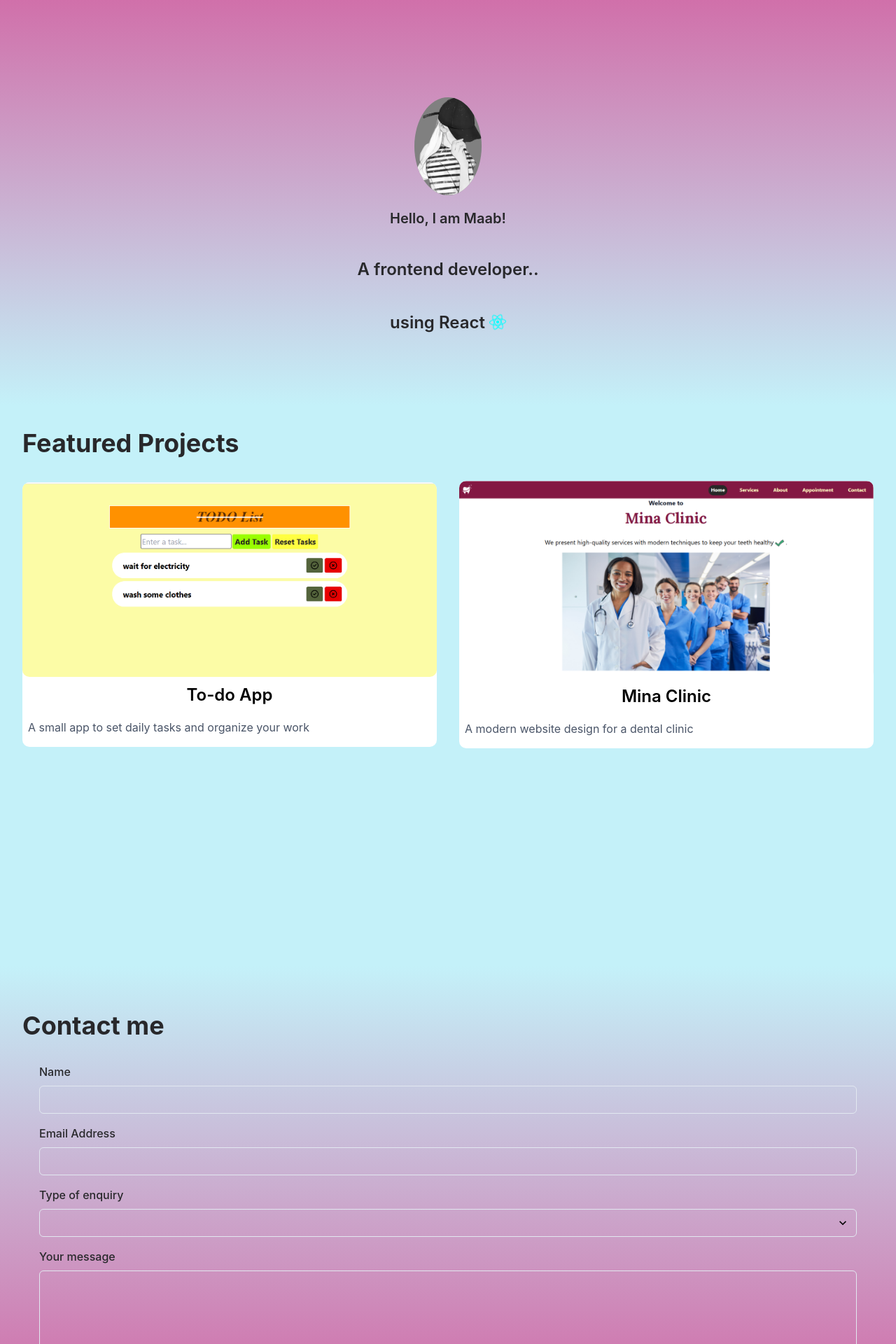
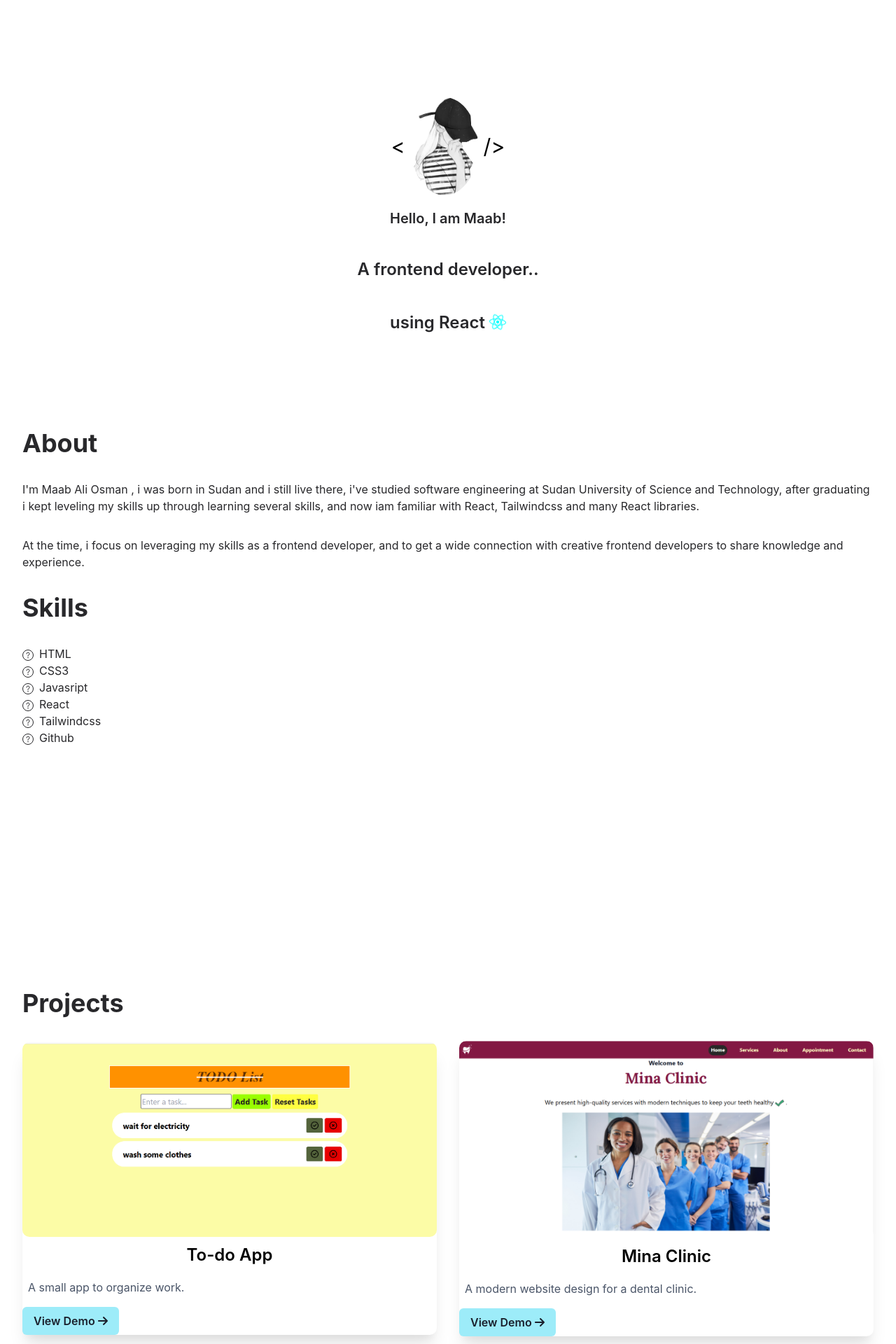
Before and after one commit to Maab3li/Portfolio, a React (Create React App) app: page / in a window 1280 px wide. Shown: the part 220-2140 px from the top of the page at 70% size. Built offline with nearby package versions, Linux system fonts and the light colour scheme.

Commit message:
added about&skills section changed profile picture changed themes updated styles and colors in contact section

```diff
--- a/src/App.css
+++ b/src/App.css
@@ -8,11 +8,15 @@ a:hover {
 
 a:active {
     color: #FFF;
-    background-color: palevioletred;
+}
+
+.sp {
+  font-size: 30px;
+  color: black;
 }
 
 .loader {
-    animation: animate 7s infinite;
+    animation: animate 3s infinite;
 }
 
 @keyframes animate {
--- /dev/null
+++ b/src/components/About.js
@@ -0,0 +1,37 @@
+import { Heading, List, ListIcon, ListItem,Text } from "@chakra-ui/react"
+import FullScreenSection from "./FullScreenSection"
+
+
+function About () {
+
+    return (
+        <FullScreenSection
+        backgroundColor="white"
+        _dark={{backgroundColor:'black'}}
+        isDarkBackground
+        p={8}
+        alignItems="flex-start"
+        spacing={8}
+        >
+            <Heading as="h1" id="about&skills-section" color='#28282B' _dark={{color:'#FFF'}}>
+            About
+            </Heading>
+            <Text color="#28282B" _dark={{color:'#FFF'}}>I'm Maab Ali Osman , i was born in Sudan and i still live there, i've studied software engineering at Sudan University of Science and Technology, after graduating i kept leveling my skills up through learning several skills, and now iam familiar with React, Tailwindcss and many React libraries.</Text>
+            <Text color="#28282B" _dark={{color:'#FFF'}}>At the time, i focus on leveraging my skills as a frontend developer, and to get a wide connection with creative frontend developers to share knowledge and experience.  </Text>
+            <Heading as="h1" color='#28282B' _dark={{color:'#FFF'}}>
+            Skills
+            </Heading>
+            <List>
+            <ListItem color='#28282B' _dark={{color:'#FFF'}}><ListIcon/>HTML</ListItem>
+            <ListItem color='#28282B' _dark={{color:'#FFF'}}><ListIcon/>CSS3</ListItem>
+            <ListItem color='#28282B' _dark={{color:'#FFF'}}><ListIcon/>Javasript</ListItem>
+            <ListItem color='#28282B' _dark={{color:'#FFF'}}><ListIcon/>React</ListItem>
+            <ListItem color='#28282B' _dark={{color:'#FFF'}}><ListIcon/>Tailwindcss</ListItem>
+            <ListItem color='#28282B' _dark={{color:'#FFF'}}><ListIcon/>Github</ListItem>
+
+            </List>
+        </FullScreenSection>
+    )
+}
+
+export default About
--- a/src/components/Card.js
+++ b/src/components/Card.js
@@ -1,10 +1,11 @@
 import { Heading, HStack, Image, Text, VStack, Box, Button, color } from "@chakra-ui/react";
 import { Link, Routes, Route } from "react-router-dom";
 import { FontAwesomeIcon } from "@fortawesome/react-fontawesome";
-import { faArrowRight } from "@fortawesome/free-solid-svg-icons";
+import { faArrowRight, faArrowRotateBackward, faArrowsUpToLine, faArrowTrendUp } from "@fortawesome/free-solid-svg-icons";
 import React from "react";
+import { ArrowUpDownIcon } from "@chakra-ui/icons";
 
-const Card = ({ title, description, imageSrc }) => {
+const Card = ({ title, description, imageSrc, url }) => {
   return (
     <HStack
     width='full'
@@ -14,11 +15,19 @@ const Card = ({ title, description, imageSrc }) => {
       <Box
       color='black'
       bgColor='#FFF'
+      boxShadow={"xl"}
       _dark={{color:'white',bgColor:'#28282B'}}
       borderRadius={10}>
         <Image src={imageSrc} borderBottomRadius={10} borderTopRadius={10} alt="project image" />
         <Text textAlign='center' fontSize='2xl' fontWeight={600} pt={2}>{title}</Text>
         <Text px={2} py={4} color='gray.600' _dark={{color:'gray.300'}}>{description}</Text>
+        <Box>
+
+          <Button bgColor='cyan.200' _dark={{bgColor:'gray'}}>
+            <a href={url} target="_blank">View Demo</a>
+            <FontAwesomeIcon icon={faArrowRight} style={{marginLeft:4}}/>
+          </Button>
+        </Box>
       </Box>
     </HStack>
 
--- a/src/components/ContactMeSection.js
+++ b/src/components/ContactMeSection.js
@@ -85,13 +85,11 @@ const LandingSection = () => {
           setIsSuccess(false);
           setMessage(json.message);
           onOpen('error','Something went wrong , please try again later.')
-          reset()
         }
       })
     }
     else {
       onOpen('error','Something went wrong , please try again later.')
-          reset()
     }
   }
 
@@ -99,7 +97,6 @@ const LandingSection = () => {
     console.log('error',error)
     if(isValid && !isSuccess) {
       onOpen('error','Something went wrong , please try again later.')
-      reset()
     }
     else {
       return
@@ -109,14 +106,14 @@ const LandingSection = () => {
   return (
     <FullScreenSection
       isDarkBackground
-      bgGradient="linear(cyan.100, pink.500)"
-      _dark={{bgGradient:'linear(gray.400, black)'}}
+      backgroundColor="white"
+      _dark={{backgroundColor:'black'}}
       py={16}
       spacing={8}
     >
       <VStack w='100vw' px={{base:0,sm:8,base:10}} alignItems="flex-start">
         <Heading as="h1" id="contactme-section" color='#28282B' _dark={{color:'#FFF'}}>
-          Contact me
+          Contact
         </Heading>
         <Box p={6} rounded="md" w="100%" >
           <form
@@ -173,16 +170,18 @@ const LandingSection = () => {
                 </Select>
               </FormControl>
               <FormControl>
-                <FormLabel htmlFor="comment" color='#28282B' _dark={{color:'#FFF'}}>Your message</FormLabel>
+                <FormLabel htmlFor="comment" color='#28282B' _dark={{color:'#FFF'}}>Message</FormLabel>
                 <Textarea {...register('comment', {required: 'Required'})}
                   id="comment"
                   name="comment"
                   height={250}
+                  color='#28282B'
+                  _dark={{color:'#FFF'}}
                 />
                 {errors.comment ? <div style={{color:'rgb(250, 41, 41)'}}>{errors.comment?.message}</div> :null}
                 <input type="hidden" name="redirect" value="https://web3forms.com/success" />
               </FormControl>
-              <Button type="submit" colorScheme="pink" width="full">
+              <Button type="submit" bgColor="cyan.200" width="full">
                 {isSubmitted? <FontAwesomeIcon icon={faSpinner} className="loader2"/> :'Submit'}
               </Button>
               <input type="hidden" name="apikey" value="YOUR_ACCESS_KEY_HERE"></input>
--- a/src/components/Footer.js
+++ b/src/components/Footer.js
@@ -14,7 +14,7 @@ const Footer = () => {
           maxWidth="1024px"
           height={16}
         >
-          <p>Maab Ali • © 2025</p>
+          <p>© Maab Ali 2025</p>
         </Flex>
       </footer>
     </Box>
--- a/src/components/FullScreenSection.js
+++ b/src/components/FullScreenSection.js
@@ -7,7 +7,7 @@ import { VStack } from "@chakra-ui/react";
 const FullScreenSection = ({ children, isDarkBackground, ...boxProps }) => {
   return (
     <VStack
-    bgGradient={boxProps.bgGradient}
+    backgroundColor={boxProps.backgroundColor}
       color={isDarkBackground ? "white" : "black"}
     >
       <VStack width="100%" minHeight="100vh" {...boxProps}>
--- a/src/components/Header.js
+++ b/src/components/Header.js
@@ -144,10 +144,13 @@ const Header = () => {
           </HStack>
             <HStack spacing={8} px={4} display={{base:"none",md:'flex'}}>
               <Box>
+                <NavLink className ="sections" onClick={handleClick('about&skills')}>About&Skills</NavLink>
+              </Box>
+              <Box>
                 <NavLink className="sections" onClick={handleClick('projects')}>Projects</NavLink>
               </Box>
               <Box>
-                <NavLink className ="sections" onClick={handleClick('contactme')}>Contact Me</NavLink>
+                <NavLink className ="sections" onClick={handleClick('contactme')}>Contact</NavLink>
               </Box>
             </HStack>
             </HStack>
@@ -177,12 +180,16 @@ const Header = () => {
               className="absolute"
                 >
                 </CloseButton>
+                <Box py={6}>
+                <NavLink className ="sections" onClick={handleClick('about&skills')}>About&Skills</NavLink>
+              </Box>
               <Box py={6}>
                 <NavLink className="sections" onClick={handleClick('projects')}>Projects</NavLink>
               </Box>
               <Box py={6}>
-                <NavLink className ="sections" onClick={handleClick('contactme')}>Contact Me</NavLink>
+                <NavLink className ="sections" onClick={handleClick('contactme')}>Contact</NavLink>
               </Box>
+
 
             <Box py={6} px={4}>
               <Box>
--- a/src/components/LandingSection.js
+++ b/src/components/LandingSection.js
@@ -6,9 +6,12 @@ import avatar from '../images/Pi7_cropper (1).png'
 import FullScreenSection from "./FullScreenSection";
 import { FontAwesomeIcon } from "@fortawesome/react-fontawesome";
 
-const greeting = "Hello, I am Maab!";
+const greeting = "Hello, I am ";
+const myName = "Maab"
 const bio1 = "A frontend developer..";
 const bio2 = "using React ";
+const leftBracket = "<"
+const rightBracket = ">"
 const icon = faReact
 
 // Implement the UI for the LandingSection component according to the instructions.
@@ -18,15 +21,19 @@ const LandingSection = () => (
     justifyContent="center"
     alignItems="center"
     isDarkBackground
-    bgGradient="linear(pink.500, cyan.100)"
-    _dark={{bgGradient:'linear(black, gray.400)'}}
+    backgroundColor="white"
+    _dark={{backgroundColor:'black'}}
   >
     <VStack gap={10} mt={{base:250,xl:280}} >
-    <Avatar size='xl'>
-      <img src={avatar} alt="avatar" style={{borderRadius:'70%', backgroundColor:'gray'}} />
-    </Avatar>
+      <HStack>
+        <Box className="sp" _dark={{color:'white'}}> {leftBracket} </Box>
+        <Avatar size='xl' backgroundColor='white' _dark={{backgroundColor:'black'}}>
+          <img src={avatar} alt="avatar" style={{borderRadius:'70%'}} />
+        </Avatar>
+        <Box className="sp" _dark={{color:'white'}}> /{rightBracket} </Box>
+      </HStack>
     <Box fontSize='xl' color='#28282B' _dark={{color:'white'}} fontWeight={600}>
-      {greeting}
+      {greeting} <span className="name">{myName + '!'}</span>
     </Box>
     <Box fontSize='2xl' color='#28282B' _dark={{color:'white'}} fontWeight={600}>
       {bio1}
--- a/src/components/Mainpage.js
+++ b/src/components/Mainpage.js
@@ -2,6 +2,7 @@ import { ChakraProvider } from "@chakra-ui/react";
 import { ColorModeProvider } from "@chakra-ui/react";
 import Header from "./Header";
 import LandingSection from "./LandingSection";
+import About from "./About";
 import ProjectsSection from "./ProjectsSection";
 import ContactMeSection from "./ContactMeSection";
 import Footer from "./Footer";
@@ -16,6 +17,7 @@ function Mainpage() {
       <AlertProvider>
           <Header />
           <LandingSection />
+          <About />
           <ProjectsSection />
           <ContactMeSection />
           <Footer />
--- a/src/components/ProjectsSection.js
+++ b/src/components/ProjectsSection.js
@@ -7,29 +7,31 @@ const projects = [
   {
     title: "To-do App",
     description:
-      "A small app to set daily tasks and organize your work",
+      "A small app to organize work.",
     getImageSrc: () => require("../images/to-do list.png"),
+    url: "https://todo-list-app99.vercel.app"
   },
   {
     title: "Mina Clinic",
     description:
-      "A modern website design for a dental clinic",
+      "A modern website design for a dental clinic.",
     getImageSrc: () => require("../images/pc-home.png"),
+    url :"https://mina-clinic.vercel.app"
   }
 ];
 
 const ProjectsSection = () => {
   return (
     <FullScreenSection
-      bgGradient="linear(cyan.100, cyan.100)"
-      _dark={{bgGradient:'linear(gray.400, gray.400)'}}
+      backgroundColor="white"
+      _dark={{backgroundColor:'black'}}
       isDarkBackground
       p={8}
       alignItems="flex-start"
       spacing={8}
     >
       <Heading as="h1" id="projects-section" color='#28282B' _dark={{color:'#FFF'}}>
-        Featured Projects
+       Projects
       </Heading>
       <SimpleGrid
         columns={{ base: 1, md: 2, lg:2}}
@@ -41,6 +43,7 @@ const ProjectsSection = () => {
             title={project.title}
             description={project.description}
             imageSrc={project.getImageSrc()}
+            url = {project.url}
           />
         ))}
       </SimpleGrid>
```
Also changed, not shown: src/images/globals.css (added, +170 -0 lines).
